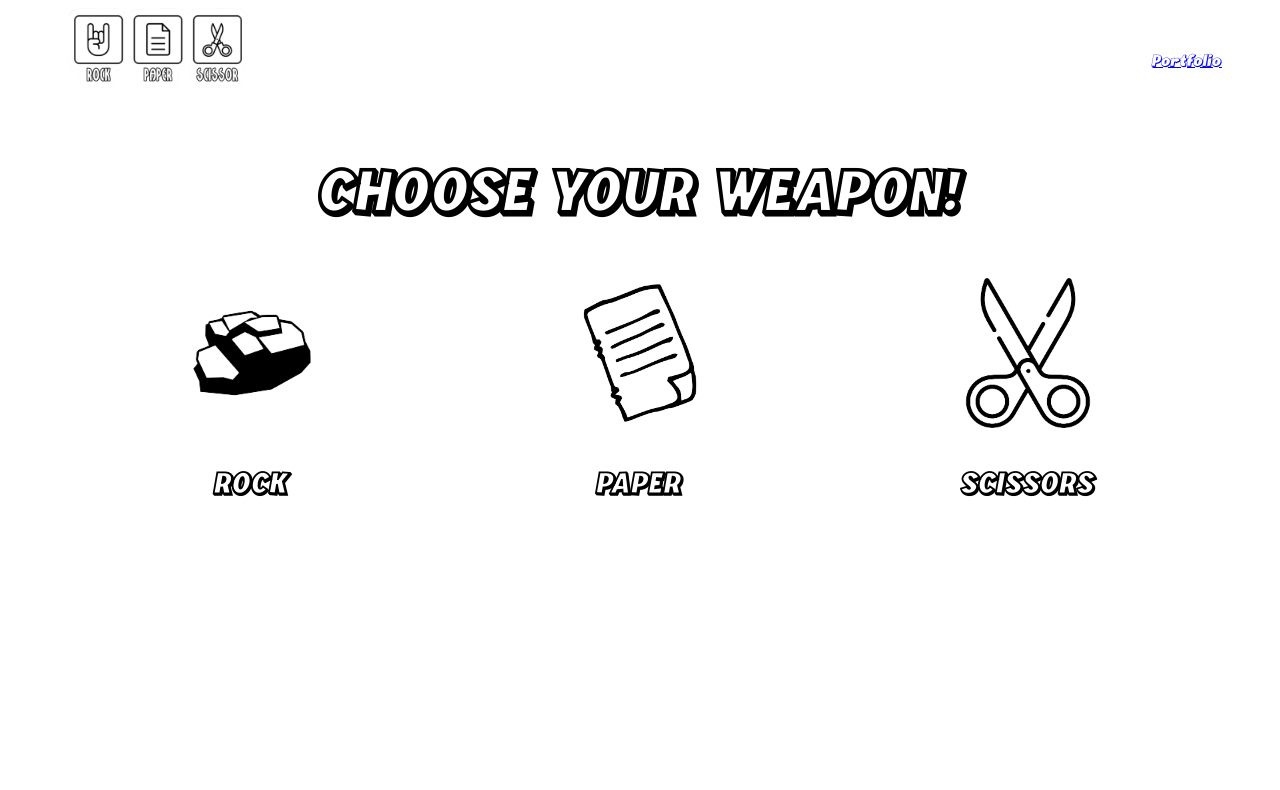
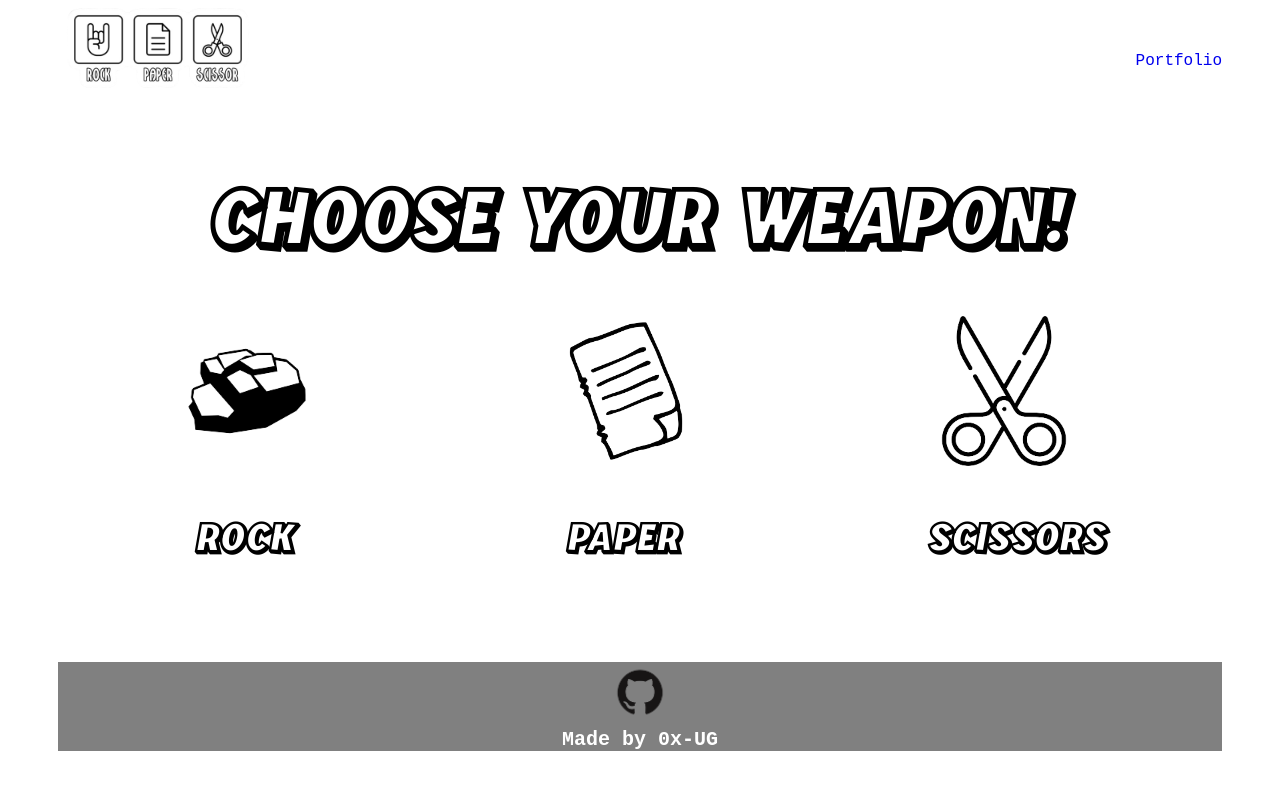
Before and after one commit to 0x-UG/rock-paper-scissors, a plain HTML site: page index.html in a window 1280 px wide. Drawn offline with Linux system fonts and the light colour scheme.

Commit message:
added a footer and github logo. When clicked, takes the user to my github profile

```diff
--- a/index.html
+++ b/index.html
@@ -14,7 +14,7 @@
     <div class="navbar">
 
         <img id="logo" src="images/rock-paper-scissor-sticker-removebg-preview.png" alt="rps-logo">
-        <a href="#">Portfolio</a>
+        <a id="portfolio" href="#">Portfolio</a>
 
     </div>
 
@@ -43,6 +43,14 @@
 
     </div>
 
+    <footer>
+        <div class="footer-content">
+            <a href="https://github.com/0x-UG">
+                <img id="footer-logo" src="images/GitHub-Mark-removebg-preview.png" alt="github logo">
+            </a>
+            <p>Made by 0x-UG</p>
+        </div>
+    </footer>
 
 </body>
 </html>
--- a/style.css
+++ b/style.css
@@ -14,6 +14,11 @@ body {
       align-items: center;
 }
 
+#portfolio {
+        font-family: 'Courier New', Courier, monospace;
+        text-decoration-line: none;
+}
+
 #logo {
         width: 200px;
         margin-top: -60px;
@@ -25,7 +30,7 @@ body {
 h1 {
         text-align: center;
         padding-bottom: 30px;
-        font-size: 60px;
+        font-size: 80px;
 }
 
 #container {
@@ -49,7 +54,7 @@ h1 {
 p {
         text-align: center;
         font-weight: bolder;
-        font-size: 30px;
+        font-size: 40px;
 }
 
 .choice {
@@ -63,3 +68,35 @@ p {
         /*also added for transition and hover effect */
         transform: scale(1.05);
 }
+
+#footer-logo {
+        width: 60px;
+        height: 60px;
+        cursor: pointer;
+        border: 0 solid #0077b5;
+        object-fit: cover;
+        transition: transform 0.3s ease;
+}
+
+#footer-logo:hover {
+        opacity: 0.7;
+        transform: scale(1.05);
+}
+
+.footer-content {
+        display: flex;
+        flex-direction: column;
+        justify-content: center;
+        align-items: center;
+}
+
+footer {
+        background: grey;
+}
+
+footer p {
+        margin: 0;
+        color: white;
+        font-size: 20px;
+        font-family: 'Courier New', Courier, monospace;
+}
```
Also changed, not shown: images/GitHub-Mark-removebg-preview.png (added).
